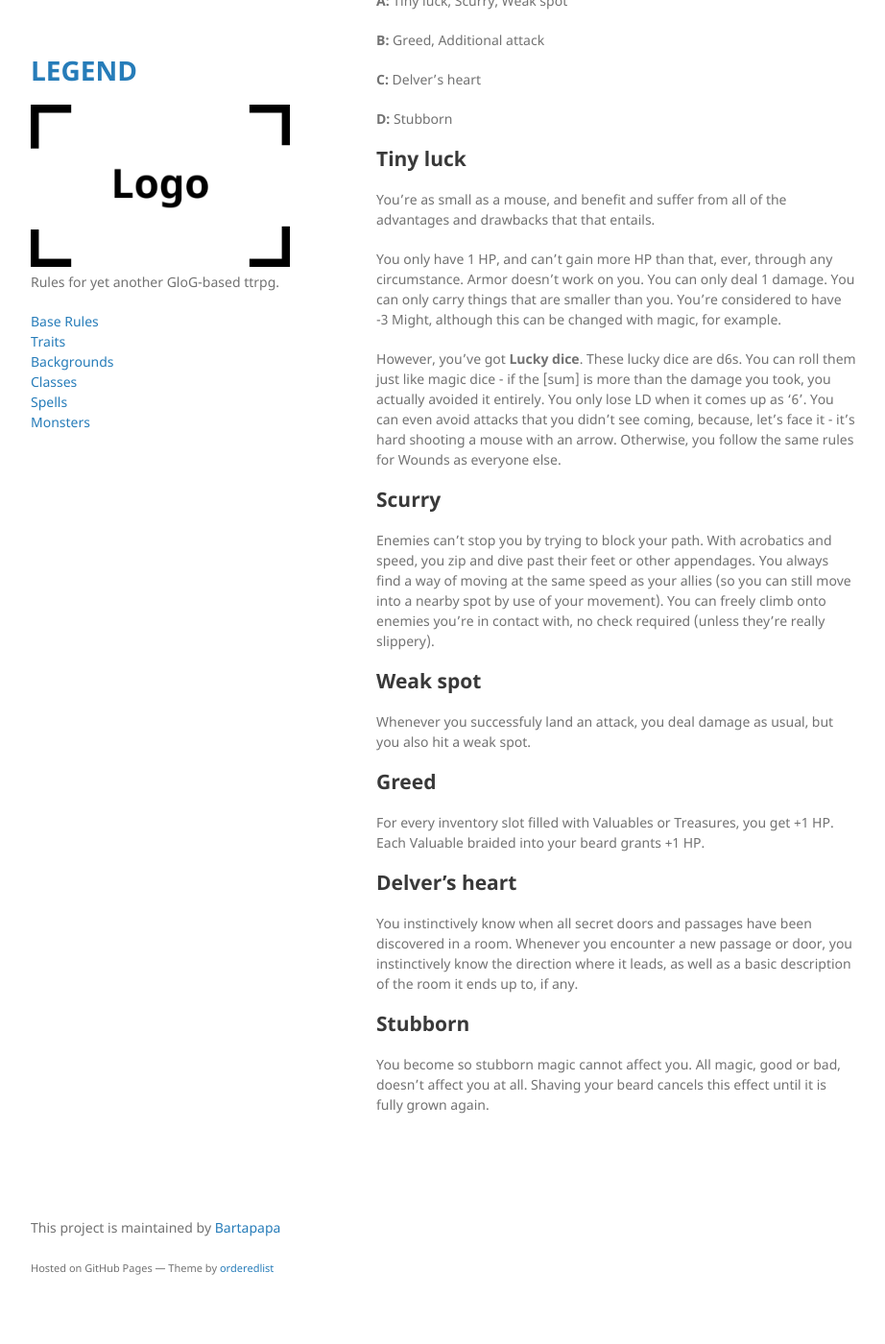
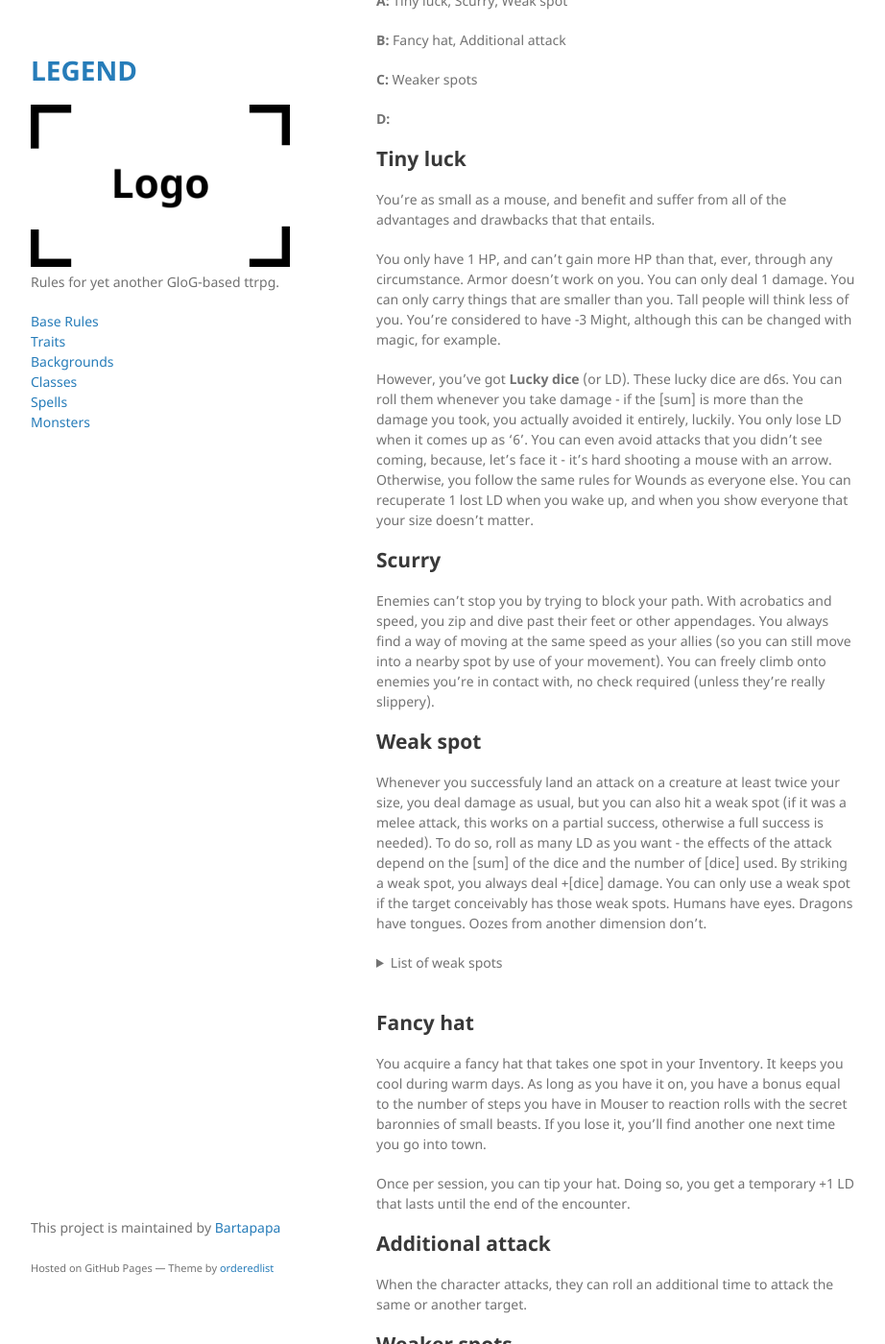
Before and after one commit to Bartapapa/legend, a Jekyll site: the page built from docs/class/mouser.md, in a window 1280 px wide and 1400 px high, scrolled down 428 px. Shown: the whole window at 96% size, without its empty margins (178-1100 px from the left). Built offline with Jekyll 4.4.1, drawn with Linux system fonts in a browser that asks for light colours; some of the changed text lies outside the part shown.

Commit message:
Update mouser.md

```diff
--- a/docs/class/mouser.md
+++ b/docs/class/mouser.md
@@ -11,9 +11,9 @@ permalink: /classes/mouser
 >
 ><p style="text-align: right">- Person who said something</p>
 
-<b><u>Starting equipment:</u></b> A needle (1 damage).
+<b><u>Starting equipment:</u></b> A sewing needle (1 damage).
 
-<b><u>Starting savvies:</u></b> <i>Stonecraft</i>, and your choice between <i>Brewing</i>, <i>Warrens</i> and <i>Mechanisms</i>.
+<b><u>Starting savvies:</u></b> <i>The World Down Here</i>, and your choice between <i>Baronnies of Small Beasts</i>, <i>Warrens</i> and <i>Acrobatics</i>.
 
 ***
 
@@ -21,30 +21,45 @@ For every step of Mouser the character takes, they get +1 Lucky dice.
 
 <b>A:</b> Tiny luck, Scurry, Weak spot
 
-<b>B:</b> Greed, Additional attack
+<b>B:</b> Fancy hat, Additional attack
 
-<b>C:</b> Delver's heart
+<b>C:</b> Weaker spots
 
-<b>D:</b> Stubborn
+<b>D:</b>
 
 ## Tiny luck
 You're as small as a mouse, and benefit and suffer from all of the advantages and drawbacks that that entails.
 
-You only have 1 HP, and can't gain more HP than that, ever, through any circumstance. Armor doesn't work on you. You can only deal 1 damage. You can only carry things that are smaller than you. You're considered to have -3 Might, although this can be changed with magic, for example.
+You only have 1 HP, and can't gain more HP than that, ever, through any circumstance. Armor doesn't work on you. You can only deal 1 damage. You can only carry things that are smaller than you. Tall people will think less of you. You're considered to have -3 Might, although this can be changed with magic, for example.
 
-However, you've got <b>Lucky dice</b>. These lucky dice are d6s. You can roll them just like magic dice - if the [sum] is more than the damage you took, you actually avoided it entirely. You only lose LD when it comes up as '6'. You can even avoid attacks that you didn't see coming, because, let's face it - it's hard shooting a mouse with an arrow. Otherwise, you follow the same rules for Wounds as everyone else.
+However, you've got <b>Lucky dice</b> (or LD). These lucky dice are d6s. You can roll them whenever you take damage - if the [sum] is more than the damage you took, you actually avoided it entirely, luckily. You only lose LD when it comes up as '6'. You can even avoid attacks that you didn't see coming, because, let's face it - it's hard shooting a mouse with an arrow. Otherwise, you follow the same rules for Wounds as everyone else. You can recuperate 1 lost LD when you wake up, and when you show everyone that your size doesn't matter.
 
 ## Scurry
 Enemies can't stop you by trying to block your path. With acrobatics and speed, you zip and dive past their feet or other appendages. You always find a way of moving at the same speed as your allies (so you can still move into a nearby spot by use of your movement). You can freely climb onto enemies you're in contact with, no check required (unless they're really slippery).
 
 ## Weak spot
-Whenever you successfuly land an attack, you deal damage as usual, but you also hit a weak spot.
+Whenever you successfuly land an attack on a creature at least twice your size, you deal damage as usual, but you can also hit a weak spot (if it was a melee attack, this works on a partial success, otherwise a full success is needed). To do so, roll as many LD as you want - the effects of the attack depend on the [sum] of the dice and the number of [dice] used. By striking a weak spot, you always deal +[dice] damage. You can only use a weak spot if the target conceivably has those weak spots. Humans have eyes. Dragons have tongues. Oozes from another dimension don't.
+<details markdown="1">
+<summary>List of weak spots</summary>
+*  <b>Lookers.</b> Eyes and the like. Blind the target for 1 round. If [sum] > 12, you poke the eye out.
+*  <b>Shouters.</b> Mouths and things to babble with. The target can't speak comprehensibly for 1 round. This interferes majorly with most spellcasting. If [sum] > 12, you shred the tongue to ribbons.
+*  <b>Grabbers.</b> Hands, pincers and tentacles. The target drops whatever they're holding in that hand.
+*  <b>Sitters.</b> Butts. The target immediately moves where you want nearby.
+*  <b>Steppers.</b> Feet, legs and such. The target can't move for 1 round. If [sum] > 12, it falls over.
+*  <b>Nethers.</b> Where the sun don't shine. Every action against the target has a boon for 1 round.
+*  <b>Flappers.</b> Wings and such. The target can't fly for 1 round.
+</details>
+<br>
 
-## Greed
-For every inventory slot filled with Valuables or Treasures, you get +1 HP. Each Valuable braided into your beard grants +1 HP.
+## Fancy hat
+You acquire a fancy hat that takes one spot in your Inventory. It keeps you cool during warm days. As long as you have it on, you have a bonus equal to the number of steps you have in Mouser to reaction rolls with the secret baronnies of small beasts. If you lose it, you'll find another one next time you go into town.
 
-## Delver's heart
-You instinctively know when all secret doors and passages have been discovered in a room. Whenever you encounter a new passage or door, you instinctively know the direction where it leads, as well as a basic description of the room it ends up to, if any.
+Once per session, you can tip your hat. Doing so, you get a temporary +1 LD that lasts until the end of the encounter.
 
-## Stubborn
-You become so stubborn magic cannot affect you. All magic, good or bad, doesn't affect you at all. Shaving your beard cancels this effect until it is fully grown again.
+## Additional attack
+When the character attacks, they can roll an additional time to attack the same or another target.
+
+## Weaker spots
+You increase your ability to cause carnage by striking weak spots. When you hit a weak spot, the penalty continues applying until the target uses its action (unless, of course, the weak spot was obliterated, such as gouging the eye out or shredding the tongue).
+
+##
```
